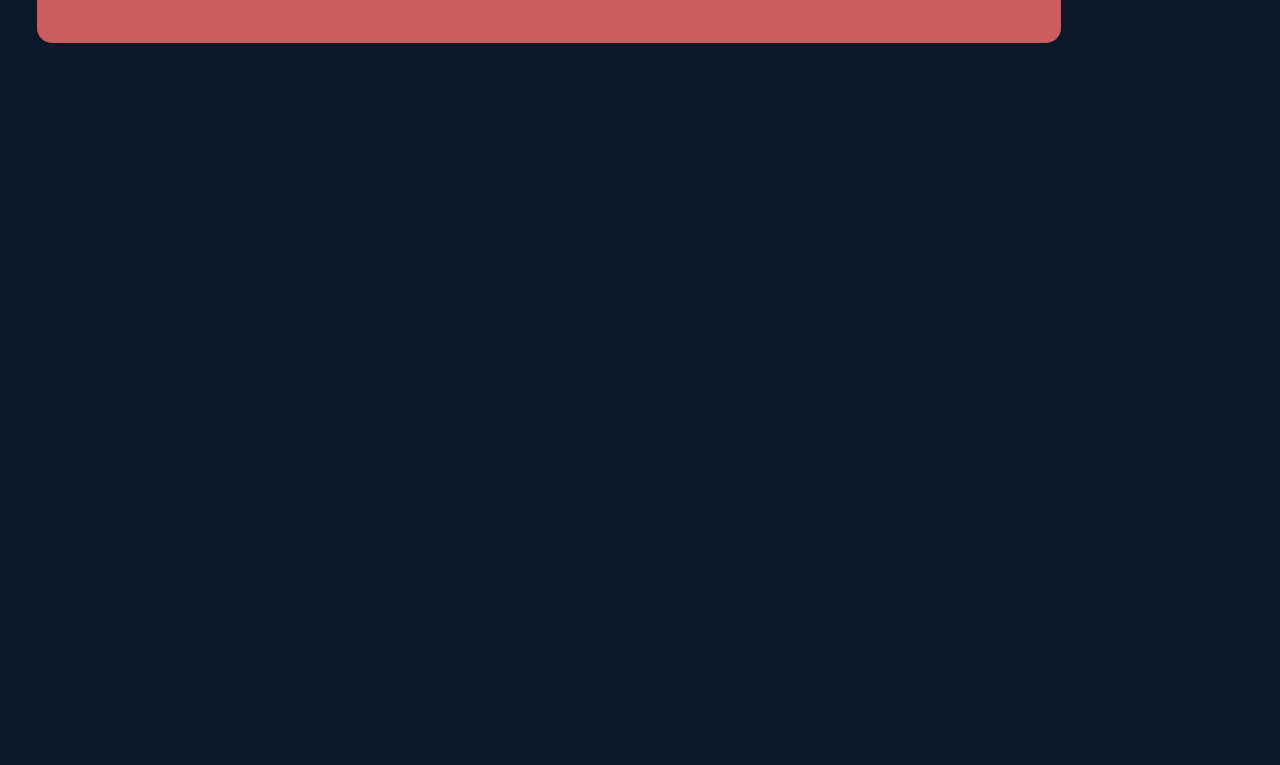
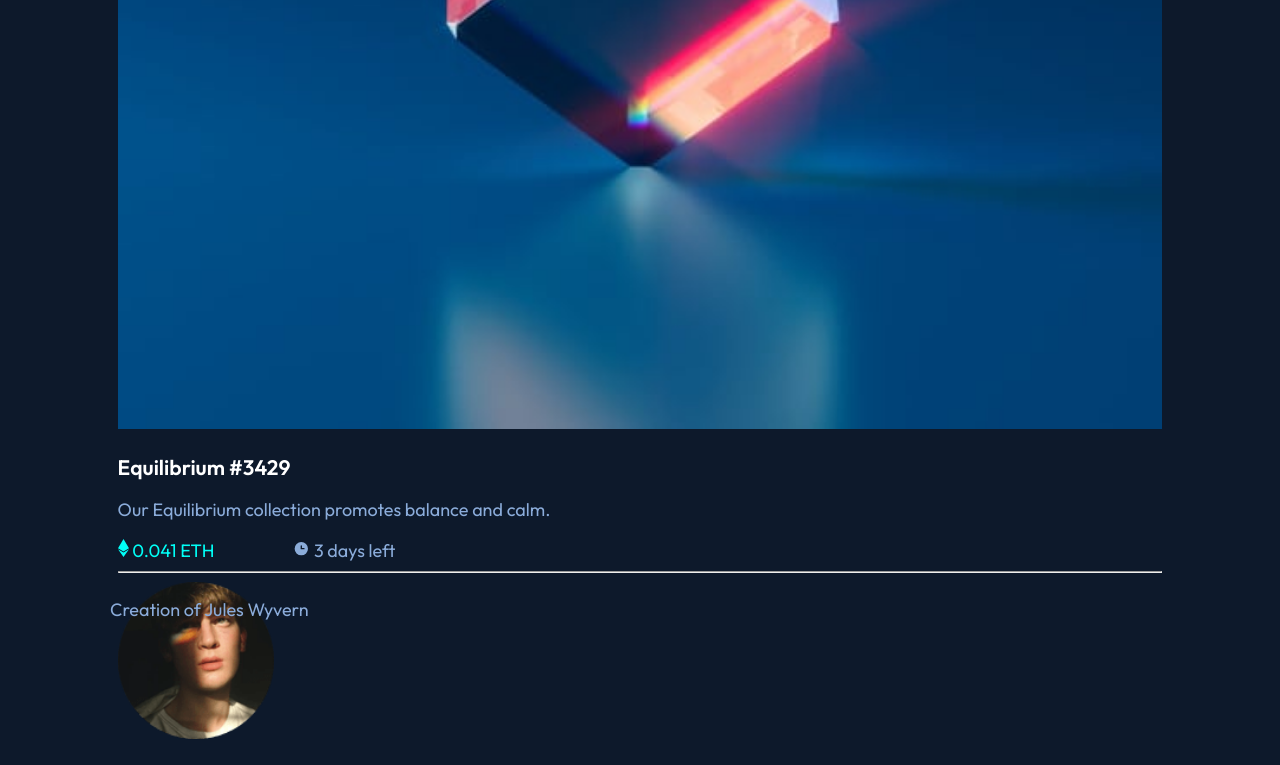
Before and after one commit to mroungou/ntf_preview_card_challenge, a plain HTML site: page index.html in a window 1280 px wide. Shown: the part 717-1482 px from the top of the page. Before the commit the page ends 800 px from the top, so only its background shows below. Drawn offline with Linux system fonts and the light colour scheme.

Commit message:
rough final

```diff
--- a/css/styles.css
+++ b/css/styles.css
@@ -1,13 +1,74 @@
 body {
   background-color: hsl(217, 54%, 11%);
+  font-family: "Outfit", sans-serif;
+  font-size: 18px;
+  color: hsl(215, 51%, 70%);
 }
 
-.main-box {
-  height: 90vh;
-  width: 80vw;
-  margin-top: 2.5rem;
-  margin-left: 2.3rem;
-  /* background-color: hsl(250, 60%, 15%); */
-  background-color: indianred;
+.nft {
+  height: 65vh;
+  width: 85vw;
+  margin: 5rem auto;
+  background-color: hsl(250, 60%, 15%);
   border-radius: 15px;
 }
+
+.nft-content {
+  padding: 1.35rem;
+}
+
+.nft-content .nft-image {
+  width: 100%;
+  height: 100%;
+}
+
+.nft-content h3 {
+  color: white;
+  font-weight: 600;
+}
+
+.nft-content p {
+  color: hsl(215, 51%, 70%);
+}
+
+.nft-metrics .price-metrics,
+.nft-metrics .time-metrics {
+  display: inline;
+}
+
+.nft-metrics .time-metrics {
+  margin-left: 75px;
+}
+
+.nft-metrics .nft-price,
+.nft-metrics .nft-time-left {
+  display: inline;
+}
+
+.nft-metrics .nft-price,
+.nft-metrics .nft-icon {
+  margin: auto;
+}
+
+.price-metrics .nft-price {
+  color: hsl(178, 100%, 50%);
+}
+
+hr {
+  color: black;
+}
+
+.nft-creator .nft-creator-img,
+.nft-creator p {
+  display: inline;
+}
+
+.nft-creator p {
+  position: fixed;
+  left: 110px;
+}
+
+.nft-creator .nft-creator-img {
+  width: 15%;
+  height: auto;
+}
--- a/index.html
+++ b/index.html
@@ -4,6 +4,12 @@
     <meta charset="UTF-8" />
     <meta http-equiv="X-UA-Compatible" content="IE=edge" />
     <meta name="viewport" content="width=device-width, initial-scale=1.0" />
+    <link rel="preconnect" href="https://fonts.googleapis.com" />
+    <link rel="preconnect" href="https://fonts.gstatic.com" crossorigin />
+    <link
+      href="https://fonts.googleapis.com/css2?family=Outfit:wght@300;400;600&display=swap"
+      rel="stylesheet"
+    />
     <link
       rel="icon"
       type="image/png"
@@ -15,6 +21,37 @@
     <link rel="stylesheet" href="css/styles.css" />
   </head>
   <body>
-    <div class="main-box"></div>
+    <div class="nft">
+      <div class="nft-content">
+        <img class="nft-image" src="/images/image-equilibrium.jpg" alt="" />
+        <h3>Equilibrium #3429</h3>
+        <p>Our Equilibrium collection promotes balance and calm.</p>
+        <div class="nft-metrics">
+          <div class="price-metrics">
+            <img class="nft-icon" src="/images/icon-ethereum.svg" alt="" />
+            <div class="nft-price">0.041 ETH</div>
+          </div>
+          <div class="time-metrics">
+            <img class="nft-time" src="/images/icon-clock.svg" alt="" />
+            <div class="nft-time-left">3 days left</div>
+          </div>
+        </div>
+        <hr />
+        <div class="nft-creator">
+          <img
+            class="nft-creator-img"
+            src="/images/image-avatar.png"
+            alt="image of Jules Wyvern"
+          />
+          <p>Creation of Jules Wyvern</p>
+        </div>
+      </div>
+    </div>
+    <div class="attribution">
+      Challenge by
+      <a href="https://www.frontendmentor.io?ref=challenge" target="_blank"
+        >Frontend Mentor</a
+      >Coded by <a href="#">Malick Roungou</a>.
+    </div>
   </body>
 </html>
```
Also changed, not shown: 1 other file.
